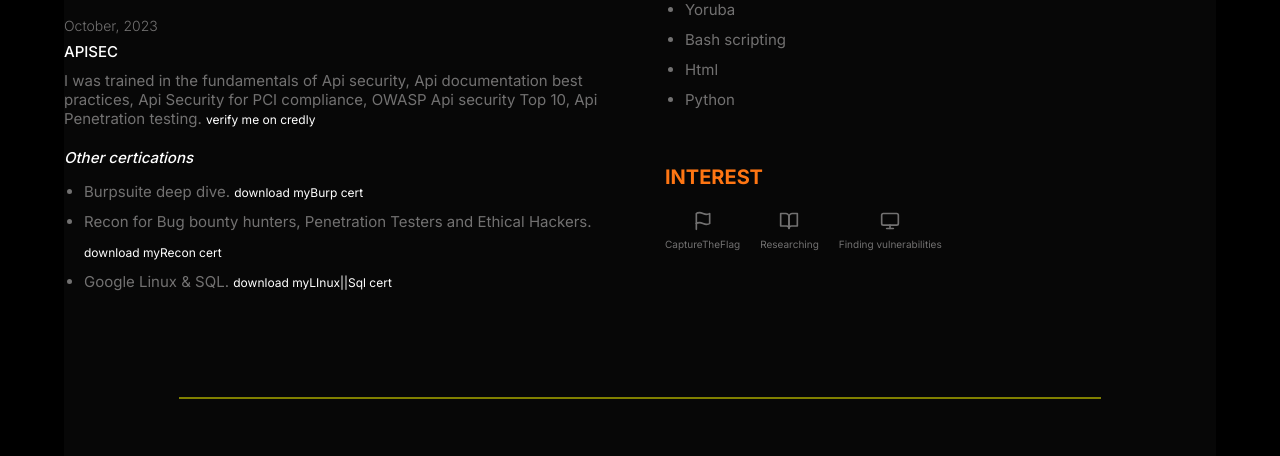
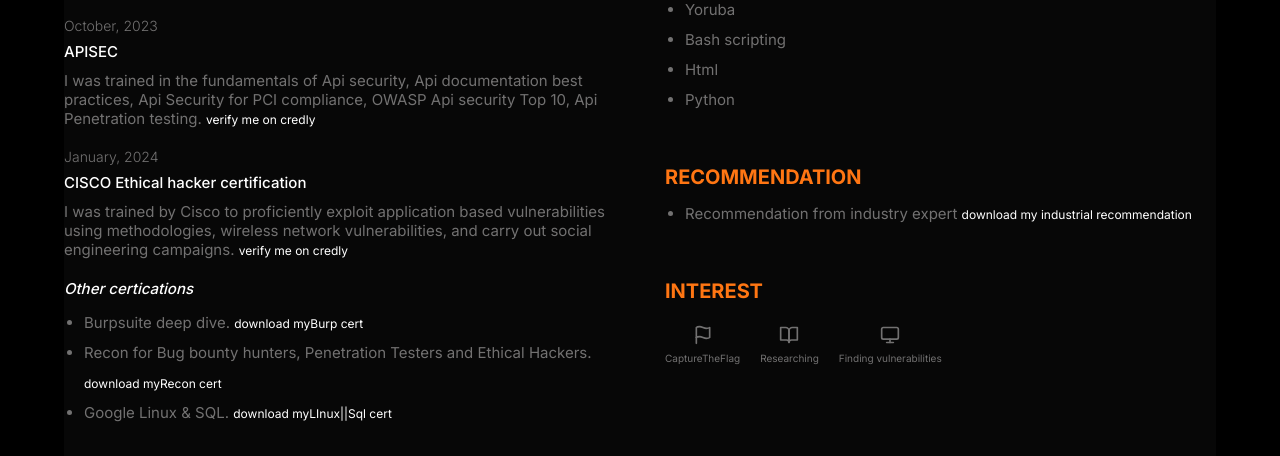
Before and after one commit to Armes007/Armes007, a plain HTML site: page index.html in a window 1280 px wide. Shown: the part 1253-1709 px from the top of the page. Drawn offline with nearby package versions, Linux system fonts and the light colour scheme.

Commit message:
recently updated

```diff
--- a/index.html
+++ b/index.html
@@ -86,6 +86,14 @@
             </p>
           </div>
           <div class="certification_item">
+            <p class="item_preTitle">January, 2024</p>
+            <h4 class="item_title">CISCO Ethical hacker certification</h4>
+            <p class="description">
+              I was trained by Cisco to proficiently exploit application based vulnerabilities using methodologies, wireless network vulnerabilities, and carry out social engineering campaigns.
+              <a class="linkedin" href="https://www.credly.com/badges/e6aca867-b25e-469d-bd78-7123a94f21d0/public_url">verify me on credly</a>
+            </p>
+          </div>
+          <div class="certification_item">
             <i><h4 class="item_title">Other certications</h4></i>
             <ul class="skill_list description">
               <li>Burpsuite deep dive. <a class="linkedin" href="certs\BURP.pdf" download="Burpsuite.pdf">download myBurp cert</a></li>
@@ -139,6 +147,12 @@
               <li>Bash scripting</li>
               <li>Html</li>
               <li>Python</li>
+            </ul>
+          </div>
+          <div class="Recommendation">
+            <h3 class="title">Recommendation</h3>
+            <ul class="skill_list description">
+              <li>Recommendation from industry expert <a class="linkedin" href="certs\Recommendation letter of OLA.pdf" download="Recommendation.pdf">download my industrial recommendation</a></li>
             </ul>
           </div>
           <div class="interest">
```
Also changed, not shown: 2 other files.
